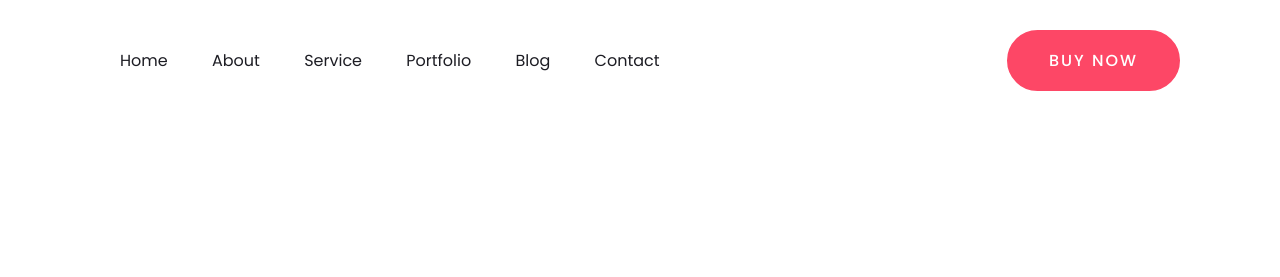
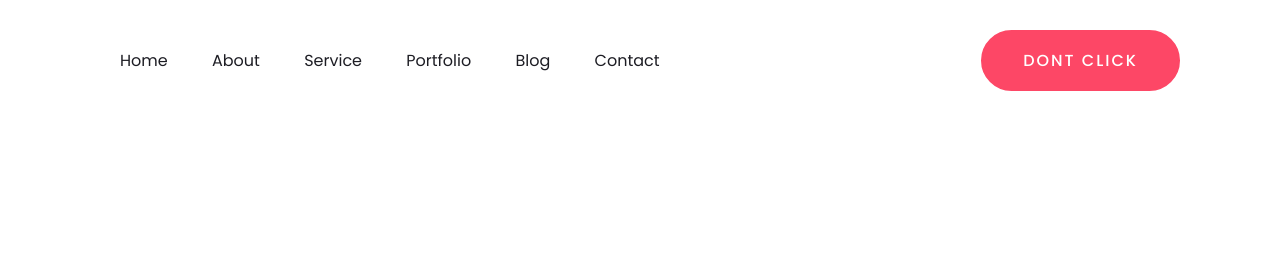
Before and after one commit to cjcorpse/christy, a plain HTML site: page index.html in a window 1280 px wide. Shown: the top 277 px of the page. Drawn offline with Linux system fonts and the light colour scheme.

Commit message:
Add files via upload

```diff
--- a/index.html
+++ b/index.html
@@ -18,7 +18,7 @@
                 <li><a href="#">Blog</a></li>
                 <li><a href="#">Contact</a></li>
             </ul>
-            <a href="#" class="btn">Buy Now</a>
+            <a href="#" class="btn">Dont click</a>
         </nav>
         <div class="content">
             <span class="title">A btech student</span>
```
